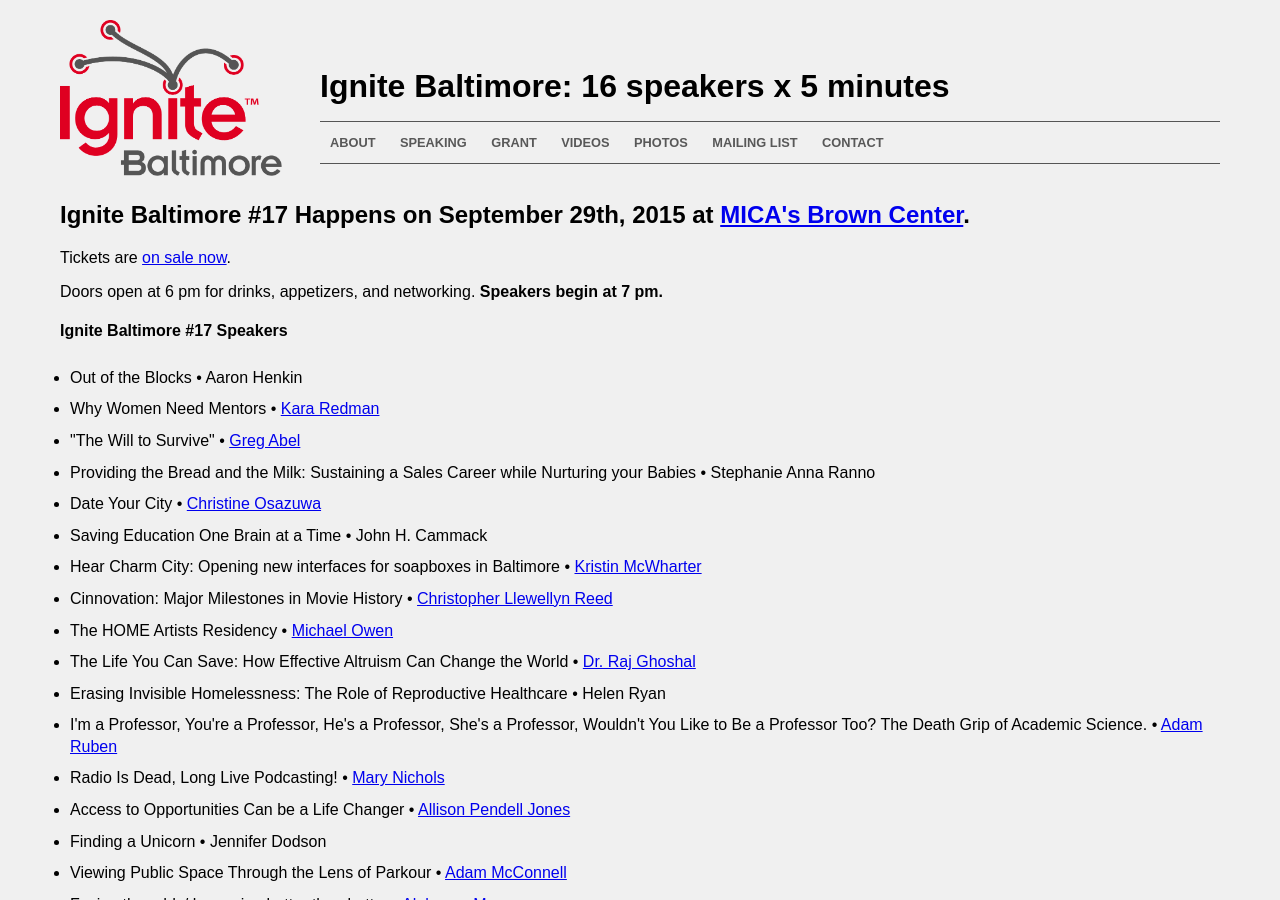
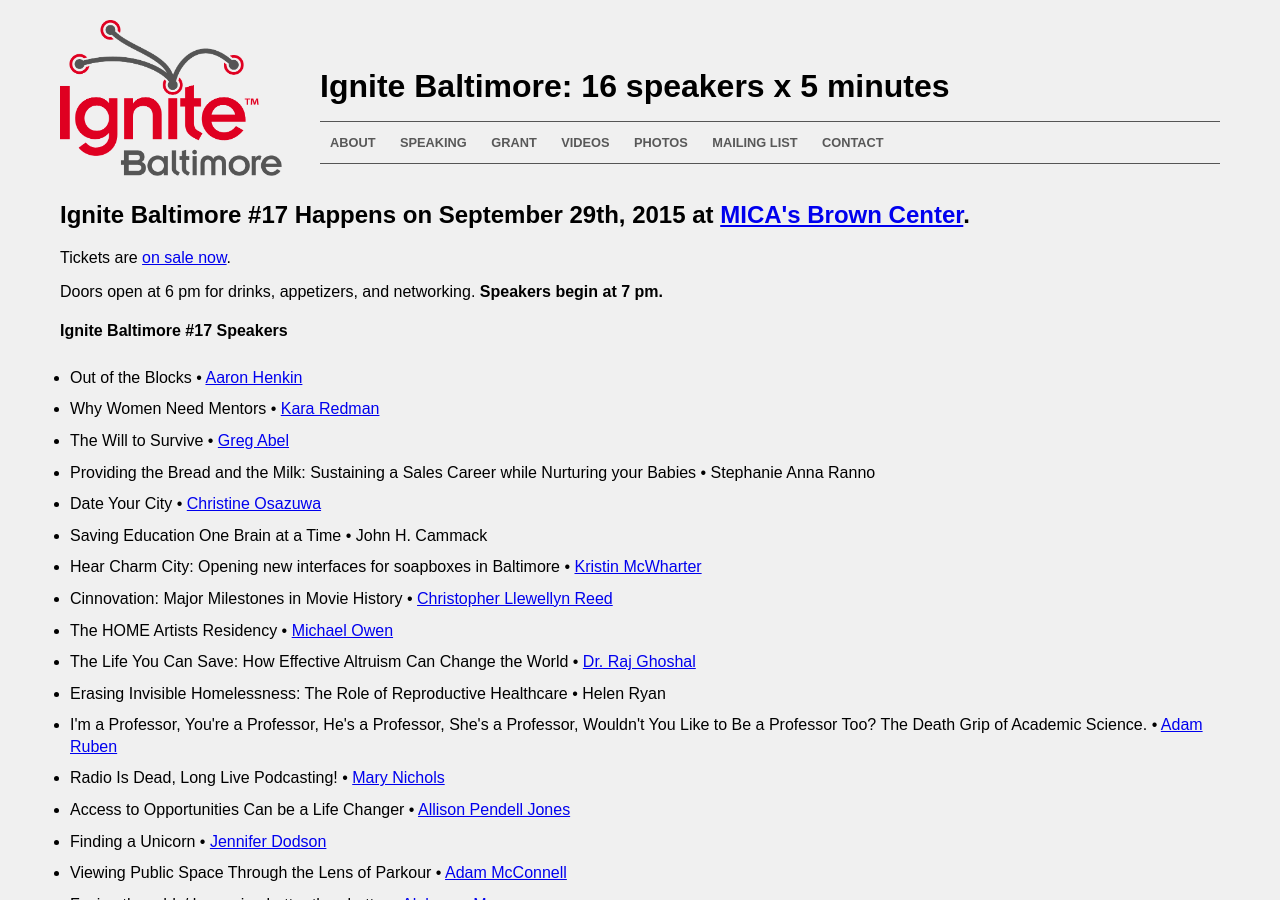
Before and after one commit to ignitebaltimore/ignitebaltimore.github.com, a Jekyll site: the page built from index.html, in a window 1280 px wide and 900 px high. Built offline with Jekyll 4.4.1, drawn with Linux system fonts in a browser that asks for light colours; nearby versions of some CDN libraries; some of the changed lines change nothing that is shown.

Commit message:
link fixes

```diff
--- a/index.html
+++ b/index.html
@@ -42,9 +42,9 @@
 
 <h4>Ignite Baltimore #17 Speakers</h4>
 <ul>
-<li>Out of the Blocks &bull; Aaron Henkin</li>
+<li>Out of the Blocks &bull; <a href='http://wypr.org/people/aaron-henkin'>Aaron Henkin</a></li>
 <li>Why Women Need Mentors &bull; <a href='http://backroom.io'>Kara Redman</a></li>
-<li>"The Will to Survive"  &bull; <a href='http://www.abelcommunications.com'>Greg Abel </a></li>
+<li>The Will to Survive  &bull; <a href='http://www.abelcommunications.com'>Greg Abel </a></li>
 <li> Providing the Bread and the Milk: Sustaining a Sales Career while Nurturing your Babies  &bull; Stephanie Anna Ranno</li>
 <li>Date Your City &bull; <a href='http://charmed-and-dangerous.com'>Christine Osazuwa</a></li>
 <li>Saving Education One Brain at a Time &bull; John H. Cammack</li>
@@ -56,7 +56,7 @@
 <li>I'm a Professor, You're a Professor, He's a Professor, She's a Professor, Wouldn't You Like to Be a Professor Too? The Death Grip of Academic Science. &bull; <a href='http://adamruben.net'>Adam Ruben</a></li>
 <li>Radio Is Dead, Long Live Podcasting! &bull; <a href='http://www.FuseBoxRadioOnline.com'>Mary Nichols</a></li>
 <li> Access to Opportunities Can be a Life Changer &bull; <a href='http://www.ahc-gb.org'>Allison Pendell Jones</a></li>
-<li>Finding a Unicorn &bull; Jennifer Dodson</li>
+<li>Finding a Unicorn &bull; <a href='http://http://adashmorecreative.com'>Jennifer Dodson</a></li>
 <li>Viewing Public Space Through the Lens of Parkour &bull; <a href='http://urbanevo.com'>Adam McConnell</a></li>
 <li>Facing the odds/ becoming better than better &bull; <a href='http://www.wordschanges.com'>Alphonso Mayo </a></li>
 <li>Explaining Science in the Age of Denialism &bull; <a href='http://elizabethlagesse.com'>Elizabeth Lagesse</a></li>
```
